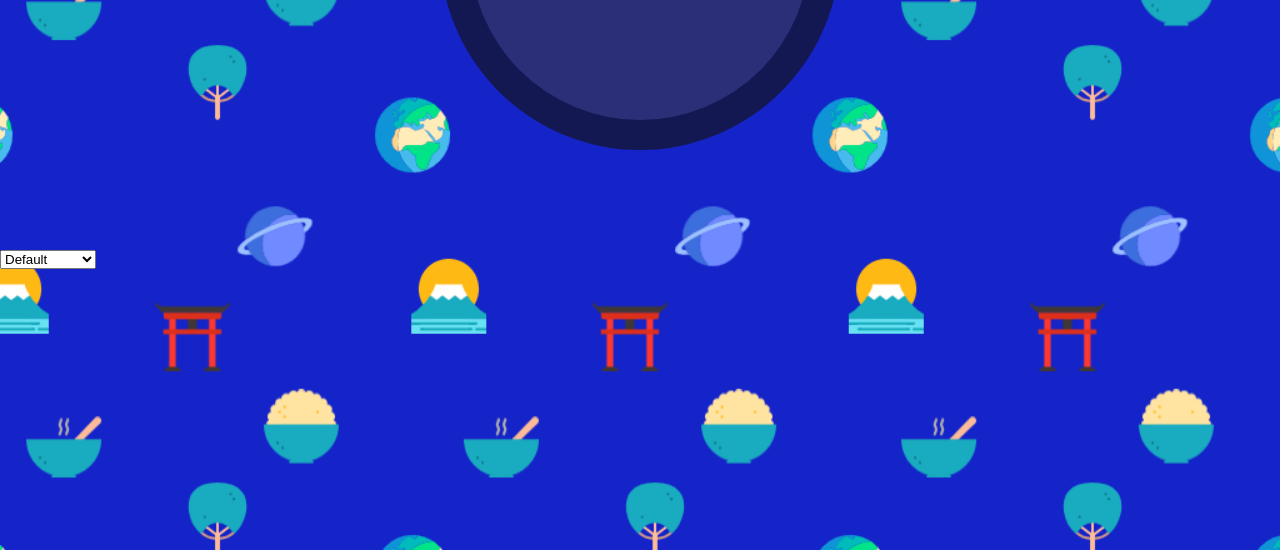
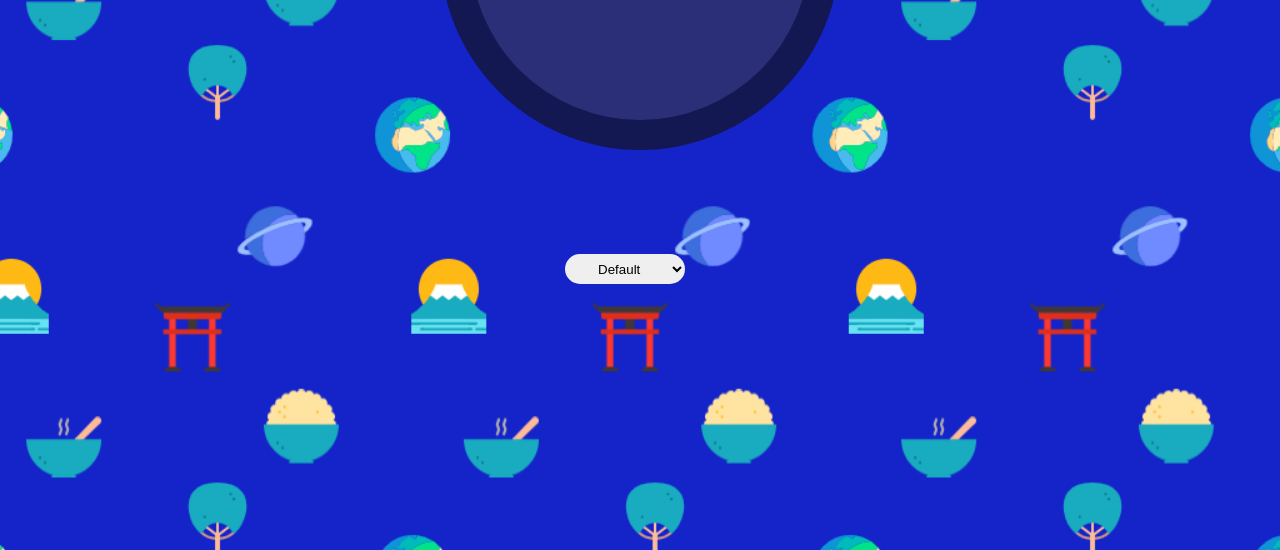
Before and after one commit to KevinSkayro/KevinSkayro-JavaScript_clock, a plain HTML site: page index.html in a window 1280 px wide. Shown: the part 350-900 px from the top of the page. Drawn offline with Linux system fonts and the light colour scheme.

Commit message:
added css to theme selector button

```diff
--- a/index.html
+++ b/index.html
@@ -24,15 +24,15 @@
                 <span id="seconds"></span>
             </div>
         </div>
-
-        <form action="./" method="POST">
-            <select name="themeSelect" id="themeSelect">
-                <option value="default">Default</option>
-                <option value="black&red">Black & Red</option>
-                <option value="night_blue">Night Blue</option>
+        <div id="themeSelector">
+            <form action="./" method="POST" >
+                <select name="themeSelect" id="themeSelect">
+                    <option value="default">Default</option>
+                    <option value="black&red">Black & Red</option>
+                    <option value="night_blue">Night Blue</option>
             </select>
-        </form>
-
+            </form>
+        </div>
     <script src="code.js"></script>
 </body>
 </html>
--- a/night_blue.css
+++ b/night_blue.css
@@ -47,3 +47,20 @@ body{
 #date{
     font-size: 35px;
 }
+#themeSelector{
+    margin: 20px 44%;
+    position: relative;
+
+
+}
+#themeSelect{
+    width: 120px;
+    height: 30px;
+    border: none;
+    text-align: center;
+    text-decoration: none;
+    display: inline-block;
+    margin: 4px 2px;
+    cursor: pointer;
+    border-radius: 16px;
+}
```
